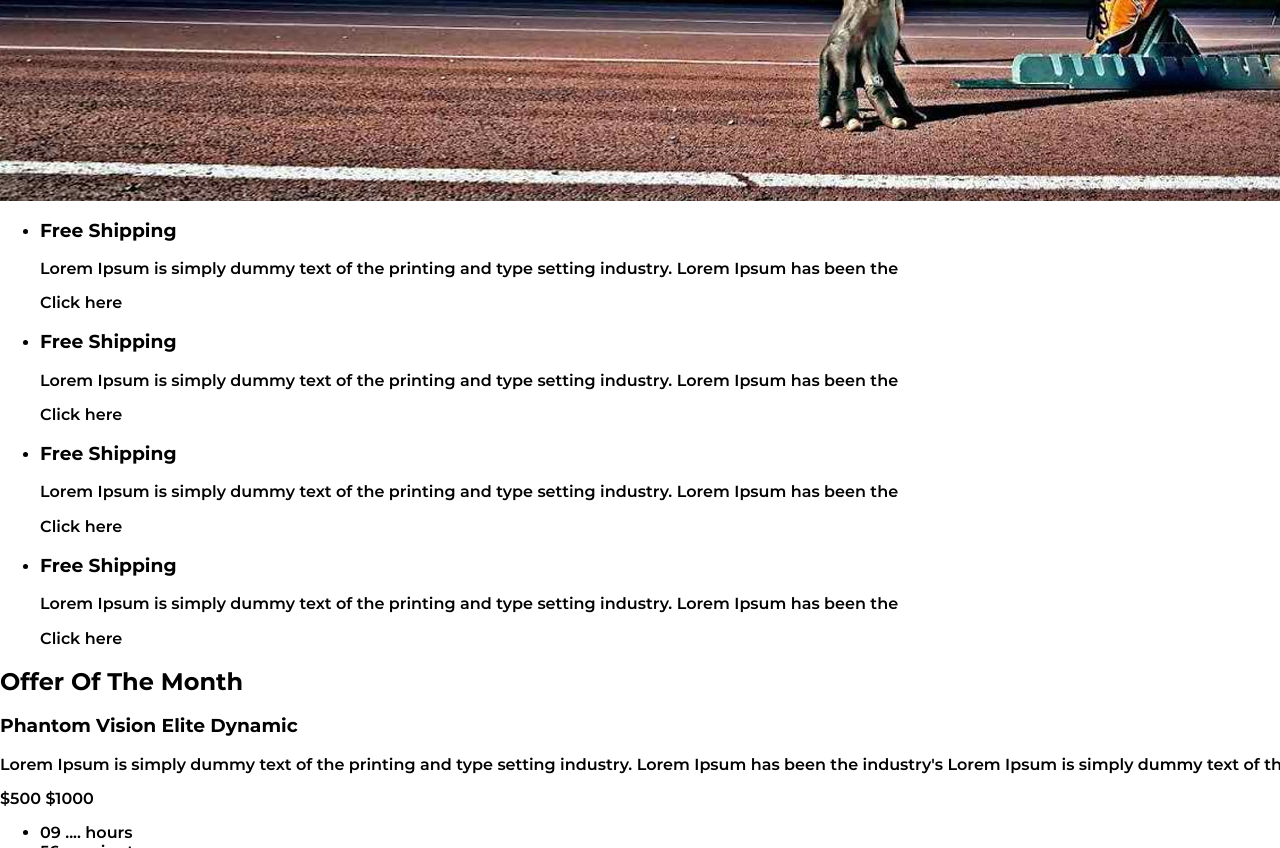
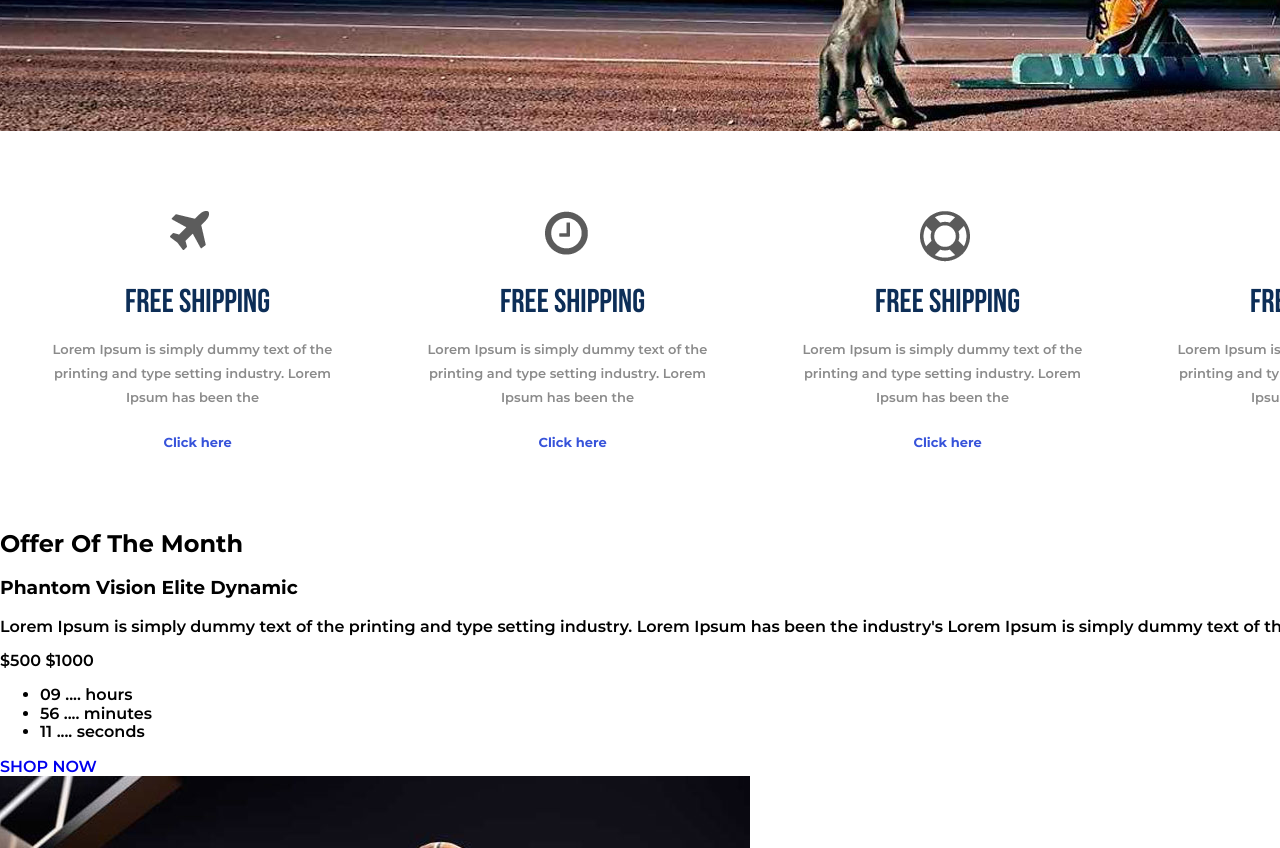
Before and after one commit to SergOrlov/sportstore, a website: page source/index.html in a window 1280 px wide. Shown: the part 700-1548 px from the top of the page. Drawn offline with Linux system fonts and the light colour scheme; files whose address does not match are found by name.

Commit message:
finished shipping

```diff
--- a/source/index.html
+++ b/source/index.html
@@ -85,7 +85,7 @@
       </div>
     </section>
 
-    <div class="container">
+    <div class="container container--main">
 
       <section class="shipping">
         <h2 class="visually-hidden">shipping</h2>
@@ -104,14 +104,14 @@
             </p>
             <a class="shipping__item-link">Click here</a>
           </li>
-          <li class="shipping__item shipping__item--lifebouy">
+          <li class="shipping__item shipping__item--lifebouy-1">
             <h3 class="shipping__item-title">Free Shipping</h3>
             <p class="shipping__item-description">Lorem Ipsum is simply dummy text of the printing and type setting
               industry. Lorem Ipsum has been the
             </p>
             <a class="shipping__item-link">Click here</a>
           </li>
-          <li class="shipping__item shipping__item--lifebouy">
+          <li class="shipping__item shipping__item--lifebouy-2">
             <h3 class="shipping__item-title">Free Shipping</h3>
             <p class="shipping__item-description">Lorem Ipsum is simply dummy text of the printing and type setting
               industry. Lorem Ipsum has been the
--- a/source/less/blocks/container.less
+++ b/source/less/blocks/container.less
@@ -1,6 +1,10 @@
 .container {
   width: 1500px;
   margin: 0 auto;
+}
+
+.container--main {
+  box-shadow: -1px 0px 47px 10px rgba(229,229,229,1);
 }
 
 // @media (min-width:@tablet-width) {
--- /dev/null
+++ b/source/less/blocks/main.less
@@ -0,0 +1,4 @@
+.main {
+    display: flex;
+    flex-direction: column;
+}
--- /dev/null
+++ b/source/less/blocks/shipping.less
@@ -0,0 +1,95 @@
+.shipping {
+    margin-top: -70px;
+    background-color: @white;
+}
+
+.shipping__list {
+    .list-reset;
+    display: flex;
+    flex-wrap: wrap;
+    padding-top: 160px;
+    padding-bottom: 55px;
+    text-align: center;
+}
+
+.shipping__item {
+    position: relative;
+    width: 375px;
+    padding-left: 20px;
+}
+
+.shipping__item--plane {
+    &::before {
+        position: absolute;
+        content: "";
+        top: -80px;
+        left: 170px;
+        width: 39px;
+        height: 39px;
+        background-image: url("../img/plane.png");
+        background-repeat: no-repeat;
+    }
+}
+
+.shipping__item--clock {
+    &::before {
+        position: absolute;
+        content: "";
+        top: -80px;
+        left: 170px;
+        width: 43px;
+        height: 44px;
+        background-image: url("../img/clock.png");
+        background-repeat: no-repeat;
+    }
+}
+
+.shipping__item--lifebouy-1 {
+    &::before {
+        position: absolute;
+        content: "";
+        top: -80px;
+        left: 170px;
+        width: 50px;
+        height: 51px;
+        background-image: url("../img/lifebouy.png");
+        background-repeat: no-repeat;
+    }
+}
+
+.shipping__item--lifebouy-2 {
+    &::before {
+        position: absolute;
+        content: "";
+        top: -80px;
+        left: 170px;
+        width: 50px;
+        height: 51px;
+        background-image: url("../img/lifebouy.png");
+        background-repeat: no-repeat;
+    }
+}
+
+.shipping__item-title {
+    .indenting-reset;
+    margin-bottom: 20px;
+    font-family: "BebasNeueBold", Arial, sans-serif;
+    .text-style(33px, 26px, normal, uppercase);
+    color: #0d2e57;
+}
+
+.shipping__item-description {
+    .indenting-reset;
+    padding-left: 30px;
+    padding-right: 40px;
+    margin-bottom: 20px;
+    .text-style(13px, 24px, lighter, none);
+    color: #8a8a8a;
+}
+
+.shipping__item-link {
+    display: block;
+    .text-style(13px, 26px, bolder, none);
+    color: #3753da;
+    cursor: pointer;
+}
--- a/source/less/style.less
+++ b/source/less/style.less
@@ -7,4 +7,6 @@
 @import "blocks/btn.less";
 @import "blocks/header.less";
 @import "blocks/nav.less";
+@import "blocks/main.less";
 @import "blocks/intro.less";
+@import "blocks/shipping.less";
```
Also changed, not shown: source/css/style.css, source/img/clock.png (added), source/img/lifebouy.png (added), source/img/plane.png (added).
